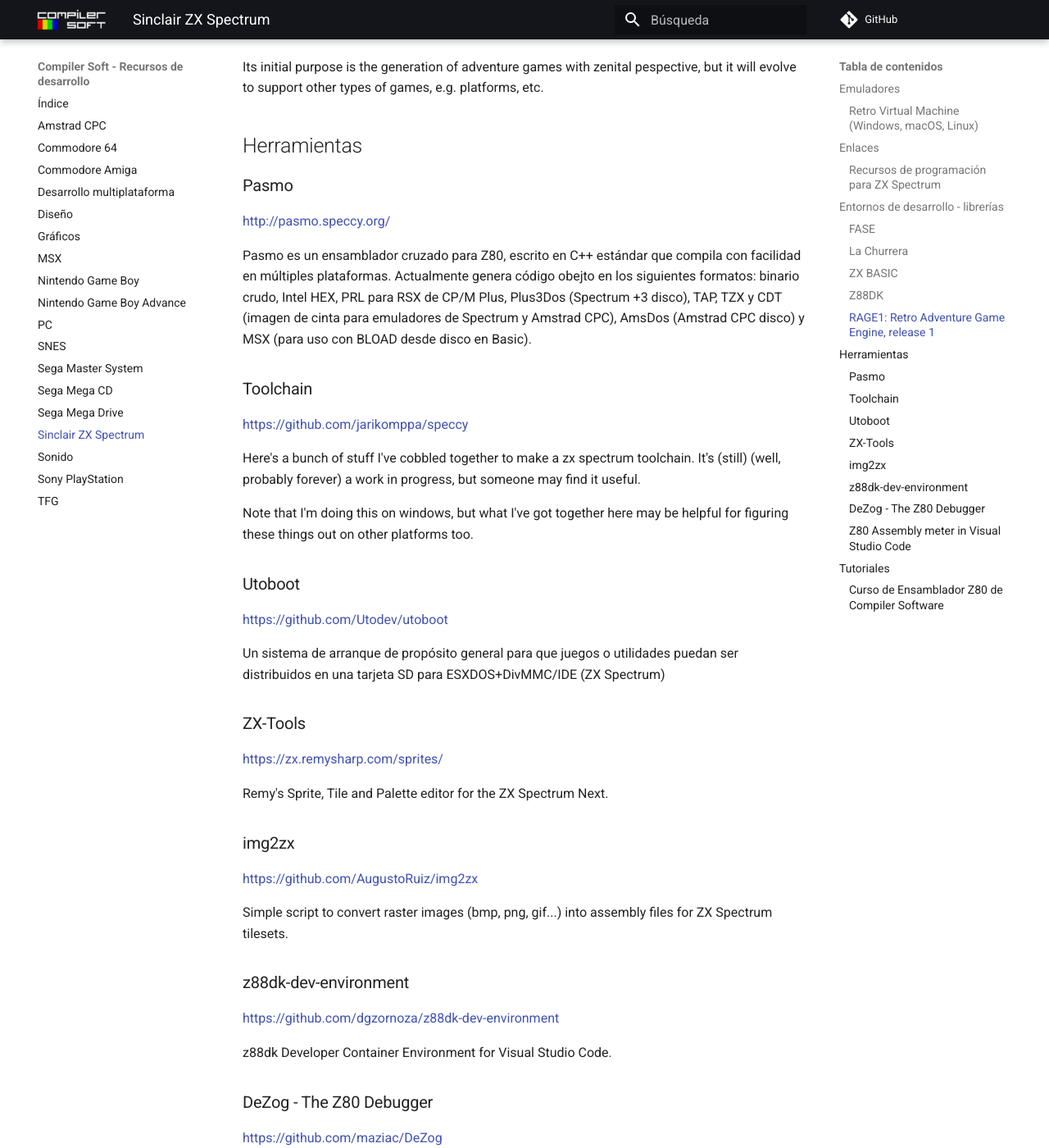
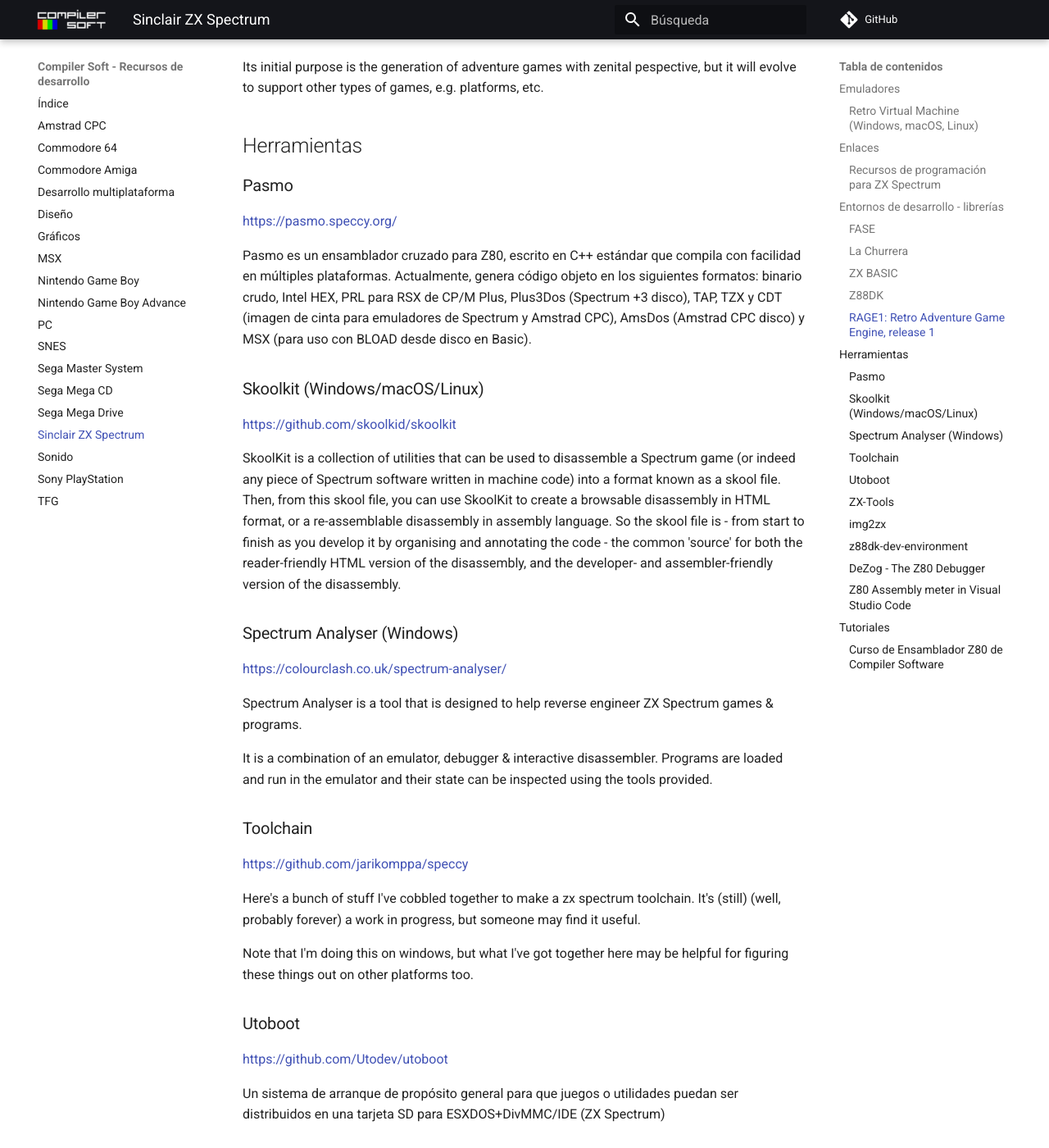
Before and after one commit to compilersoftware/recursos-desarrollo, an MkDocs documentation site: the page built from docs/SinclairZXSpectrum.md, in a window 1280 px wide and 1400 px high, scrolled down 1934 px. Shown: the whole window at 82% size. Built offline with MkDocs 1.6.1 and Material for MkDocs 9.7.7, drawn with Linux system fonts in a browser that asks for light colours; comment, search, counter and statistics services are not loaded.

Commit message:
feat: Add ZX Spectrum resources

```diff
--- a/docs/SinclairZXSpectrum.md
+++ b/docs/SinclairZXSpectrum.md
@@ -54,9 +54,23 @@ Its initial purpose is the generation of adventure games with zenital pespective
 
 ### Pasmo
 
-http://pasmo.speccy.org/
+https://pasmo.speccy.org/
 
-Pasmo es un ensamblador cruzado para Z80, escrito en C++ estándar que compila con facilidad en múltiples plataformas. Actualmente genera código obejto en los siguientes formatos: binario crudo, Intel HEX, PRL para RSX de CP/M Plus, Plus3Dos (Spectrum +3 disco), TAP, TZX y CDT (imagen de cinta para emuladores de Spectrum y Amstrad CPC), AmsDos (Amstrad CPC disco) y MSX (para uso con BLOAD desde disco en Basic).
+Pasmo es un ensamblador cruzado para Z80, escrito en C++ estándar que compila con facilidad en múltiples plataformas. Actualmente, genera código objeto en los siguientes formatos: binario crudo, Intel HEX, PRL para RSX de CP/M Plus, Plus3Dos (Spectrum +3 disco), TAP, TZX y CDT (imagen de cinta para emuladores de Spectrum y Amstrad CPC), AmsDos (Amstrad CPC disco) y MSX (para uso con BLOAD desde disco en Basic).
+
+### Skoolkit (Windows/macOS/Linux)
+
+https://github.com/skoolkid/skoolkit
+
+SkoolKit is a collection of utilities that can be used to disassemble a Spectrum game (or indeed any piece of Spectrum software written in machine code) into a format known as a skool file. Then, from this skool file, you can use SkoolKit to create a browsable disassembly in HTML format, or a re-assemblable disassembly in assembly language. So the skool file is - from start to finish as you develop it by organising and annotating the code - the common 'source' for both the reader-friendly HTML version of the disassembly, and the developer- and assembler-friendly version of the disassembly.
+
+### Spectrum Analyser (Windows)
+
+https://colourclash.co.uk/spectrum-analyser/
+
+Spectrum Analyser is a tool that is designed to help reverse engineer ZX Spectrum games & programs.
+
+It is a combination of an emulator, debugger & interactive disassembler. Programs are loaded and run in the emulator and their state can be inspected using the tools provided.
 
 ### Toolchain
 
```
Also changed, not shown: 1 other file.
